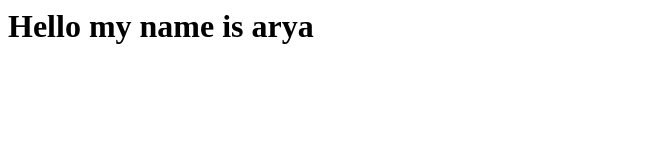
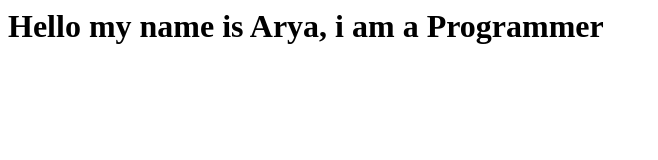
Before and after one commit to aryndraa/tugas_praktik_vercel, a plain HTML site: page index.html in a window 1280 px wide. Shown: the whole page, without its empty margins (0-658 px from the left). Drawn offline with Linux system fonts and the light colour scheme.

Commit message:
third commit, add job

```diff
--- a/index.html
+++ b/index.html
@@ -1 +1 @@
-<h1>Hello my name is arya</h1>
+<h1>Hello my name is Arya, i am a Programmer</h1>
```
